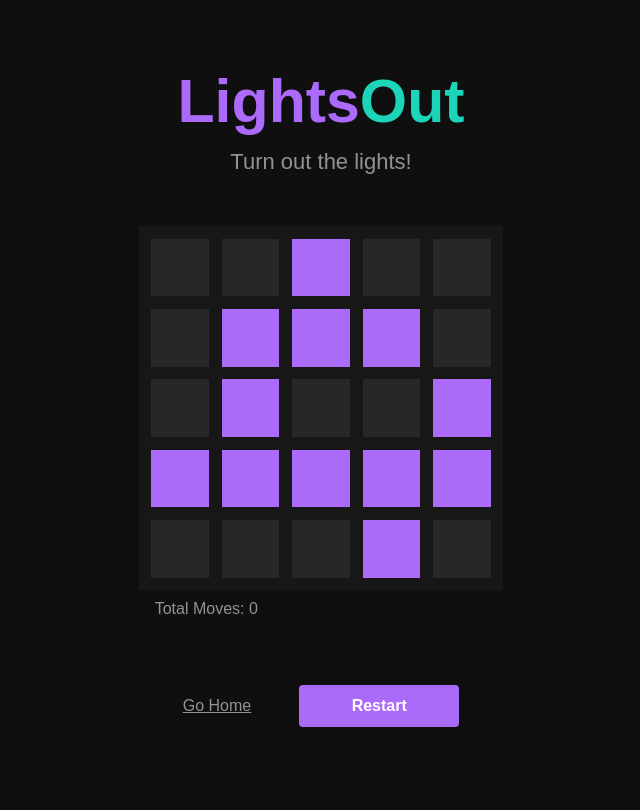
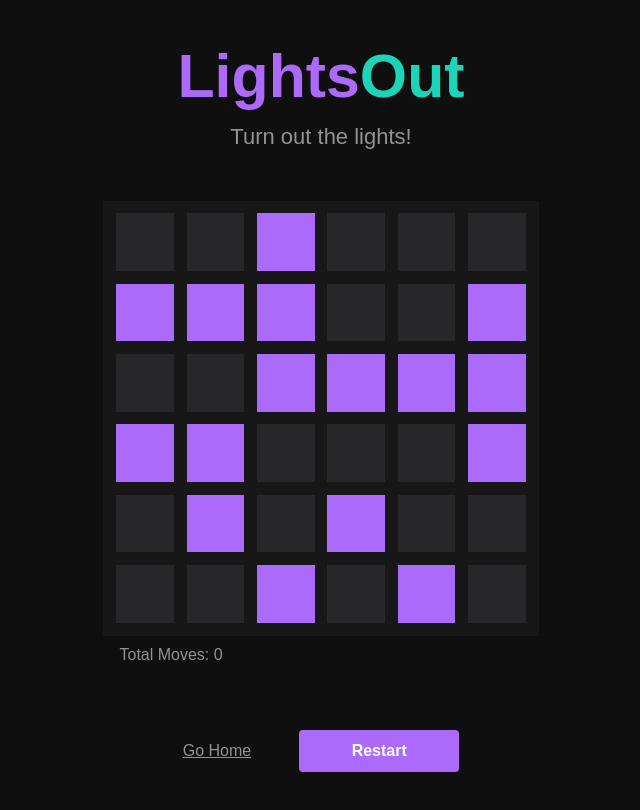
Before and after one commit to murph406/lights-out, a React (Create React App) app: page /play in a window 1280 px wide. Shown: the top 810 px of the page, without its empty margins (319-959 px from the left). Built offline with nearby package versions, Linux system fonts and the light colour scheme; the HTML template or start-up script is replaced by a standard one.

Commit message:
game tests

```diff
--- a/src/components/game/game.js
+++ b/src/components/game/game.jsx
@@ -6,16 +6,16 @@ import { randomInt } from "../../helpers";
 import { Cell, FilledButton } from "../../elements";
 import { PATH } from "../../routes/routes";
 
-const BOARD_SIZE = 5
+export const BOARD_SIZE = 6
 
-const Game = () => {
+const GamePage = () => {
     const [cells, setCells] = useState(null)
     const [numOfMoves, setNumOfMoves] = useState(0)
     const navigate = useNavigate()
 
     useEffect(() => {
         initGame()
-        return () => null
+        // eslint-disable-next-line react-hooks/exhaustive-deps
     }, [])
 
     useEffect(() => {
@@ -23,7 +23,7 @@ const Game = () => {
             navigate(PATH.WON)
         }
 
-        return () => null
+        // eslint-disable-next-line react-hooks/exhaustive-deps
     }, [cells]);
 
     const initGame = () => {
@@ -36,7 +36,7 @@ const Game = () => {
         const cellPositionMatrix = getAdjacentCells(position)
         const newMatrix = getUpdatedCellMatrix(cellPositionMatrix)
 
-        setNumOfMoves(numOfMoves + 1)
+        setNumOfMoves((prevState) => prevState + 1)
         setCells([...newMatrix])
     }
 
@@ -110,12 +110,12 @@ const Game = () => {
                 <p>Turn out the lights!</p>
             </div>
 
-            {cells !== null
+            {cells != undefined
                 ?
                 <div className={styles.gameContainer}>
-                    <div className={styles.gameBoardContainer}>
+                    <div className={styles.gameBoardContainer} aria-label="Game Board" key="game-board-test-id" data-testid="game-board-test-id">
                         {cells.map((rowArray, rowIndex) => (
-                            <div className={styles.row}>
+                            <div className={styles.row} key={"game-row-" + rowIndex.toString()}>
                                 {rowArray.map((cell, columnIndex) => {
                                     const cellId = "cell-" + rowIndex + "-" + columnIndex
                                     return <Cell
@@ -129,7 +129,10 @@ const Game = () => {
                         )
                         )}
                     </div>
-                    <p>Total Moves: {numOfMoves}</p>
+                    <p>
+                        <span>Total Moves: </span>
+                        <span data-testid="counter">{numOfMoves}</span>
+                    </p>
                 </div>
                 : null
             }
@@ -142,4 +145,4 @@ const Game = () => {
     )
 }
 
-export default Game;
+export default GamePage;
--- a/src/components/not-found/not-found.js
+++ b/src/components/not-found/not-found.jsx
@@ -5,7 +5,7 @@ import styles from './not-found.module.scss'
 import { FilledButton } from '../../elements'
 import { PATH } from "../../routes/routes";
 
-const NotFound = () => {
+const NotFoundPage = () => {
     const navigate = useNavigate();
 
     const onGoHome = () => {
@@ -22,4 +22,4 @@ const NotFound = () => {
     )
 }
 
-export default NotFound
+export default NotFoundPage
--- a/src/elements/cell/cell.js
+++ b/src/elements/cell/cell.js
@@ -6,7 +6,7 @@ import styles from './cell.module.scss'
 
 
 const Cell = ({ active, onClick, id }) => {
-    return <div className={cx(styles.cell, { [styles.active]: active })} onClick={onClick} alt={id}/>
+    return <div data-testid={id} className={cx(styles.cell, { [styles.active]: active })} onClick={onClick} alt={id}/>
 }
 
 export default Cell
--- a/src/routes/routes.js
+++ b/src/routes/routes.js
@@ -4,8 +4,7 @@ import {
     RouterProvider,
     Navigate
 } from "react-router-dom";
-
-import { HeroPage, NotFoundPage, GamePage, WonPage } from '../components'
+import { HeroPage, NotFoundPage, WonPage, GamePage } from '../components'
 
 export const PATH = {
     ROOT: '/',
```
Also changed, not shown: src/components/hero/hero.jsx (renamed from src/components/hero/hero.js), src/components/won/won.jsx (renamed from src/components/won/won.js), 2 other files (tests, documents, lock files or other folders).
